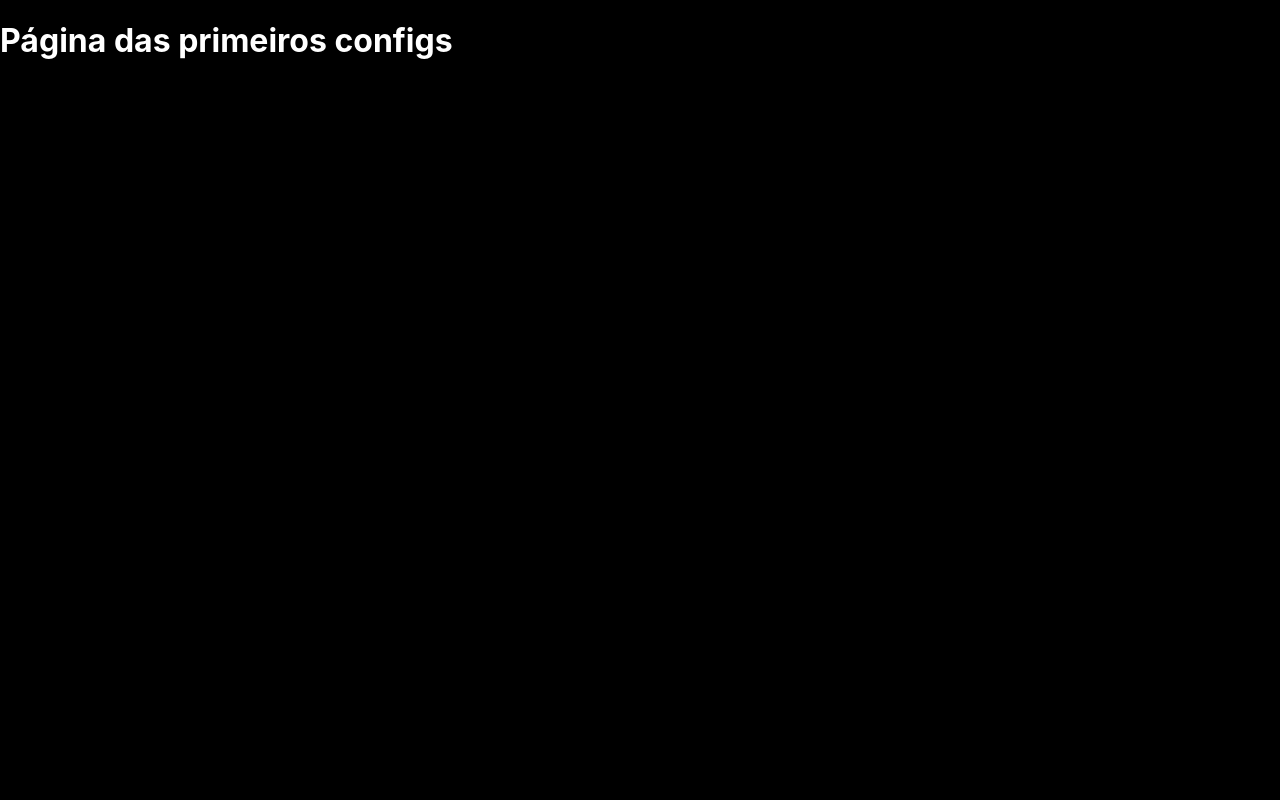
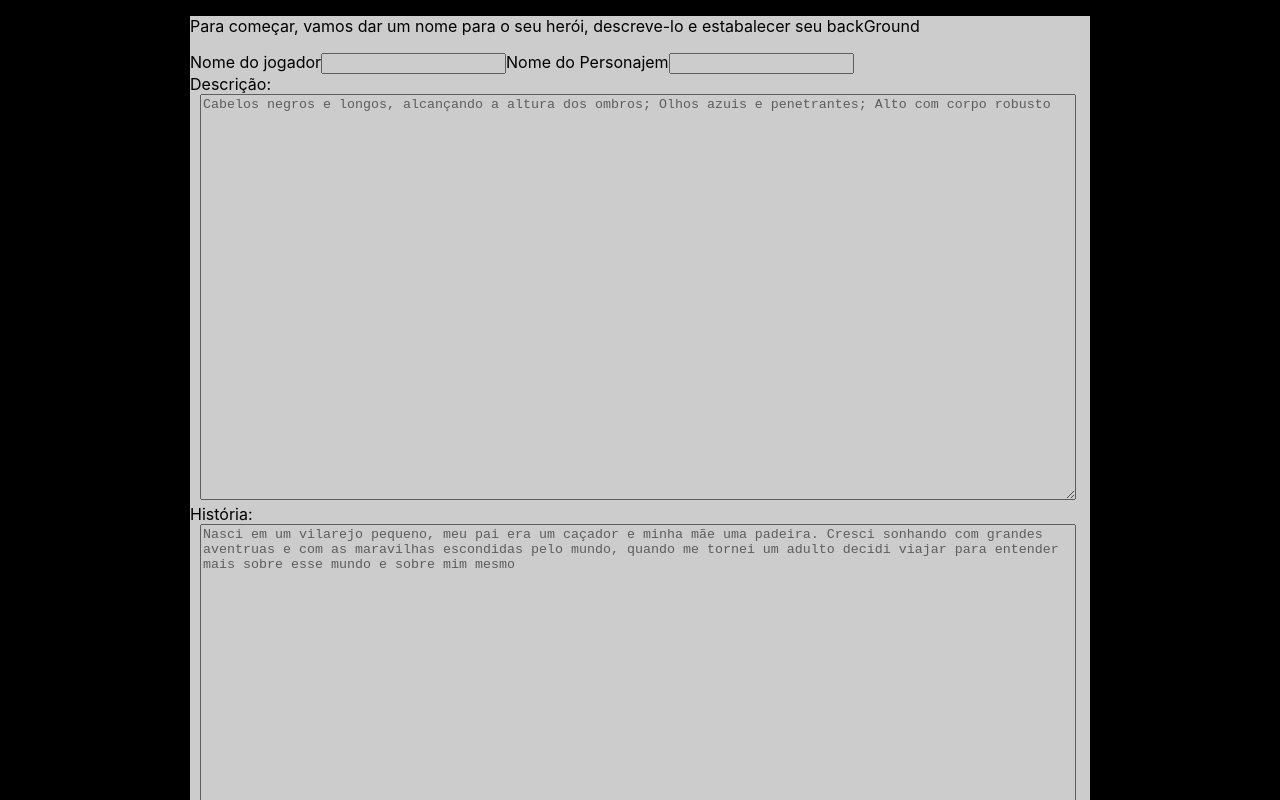
Before and after one commit to AlexandreRodriguesStrapasson/cypher_sheet, a React (Create React App) app in the folder app/: page / in a window 1280 px wide. Both pictures are taken after a click on the button "Forja". Shown: the top 800 px of the page. Built offline with nearby package versions, Linux system fonts and the light colour scheme.

Commit message:
feat: add fields to names and descriptions

```diff
--- a/app/src/pages/firsStep.js
+++ b/app/src/pages/firsStep.js
@@ -3,7 +3,31 @@ import Style from "../style/firstStep.module.css"
 function firsStep (){
     return(
         <div>
-            <h1 className={Style}>Página das primeiros configs</h1>
+            <div className={Style.mainBody}>
+                <div>
+                    <p>Para começar, vamos dar um nome para o seu herói, descreve-lo e estabalecer seu backGround</p>
+                    <label>Nome do jogador</label>
+                    <input type="text"></input>
+
+                    <label>Nome do Personajem</label>
+                    <input type="text"></input>
+
+                    <br/>
+                    <label>Descrição: </label>
+                    <br/>
+                    <textarea  placeholder="Cabelos negros e longos, alcançando a altura dos ombros; Olhos azuis e penetrantes; Alto com corpo robusto"/>
+                    <br/>
+
+
+                    <label>História: </label>
+                    <br/>
+                    <textarea  placeholder="Nasci em um vilarejo pequeno, meu pai era um caçador e minha mãe uma padeira. Cresci sonhando com grandes aventruas e com as maravilhas escondidas pelo mundo, quando me tornei um adulto decidi viajar para entender mais sobre esse mundo e sobre mim mesmo"/>
+                    <br/>
+
+                    <button>Próximo passo</button>
+
+                </div>
+            </div>
         </div>
     )
 }
--- a/app/src/style/firstStep.module.css
+++ b/app/src/style/firstStep.module.css
@@ -1,3 +1,18 @@
 h1{
-    color: white;
+    color: white;;
 }
+
+.mainBody{
+    height: 1000px;
+    width: 900px;
+    margin-left: auto;
+    margin-right: auto;
+    background-color: white;
+    opacity: 80%;
+}
+
+textarea{
+    margin-left: 10px;
+    width: 870px;
+    height: 400px;
+}
```
